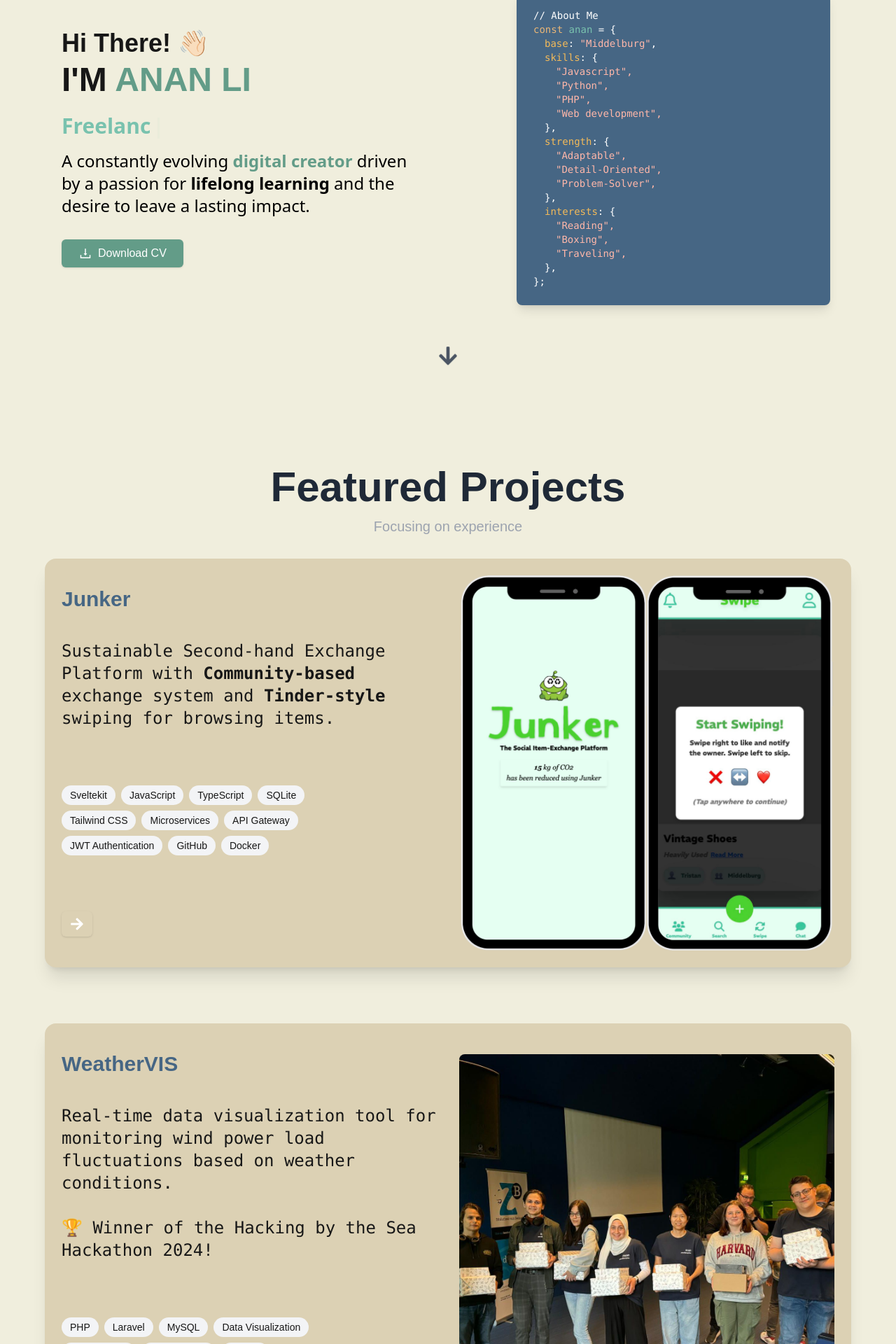
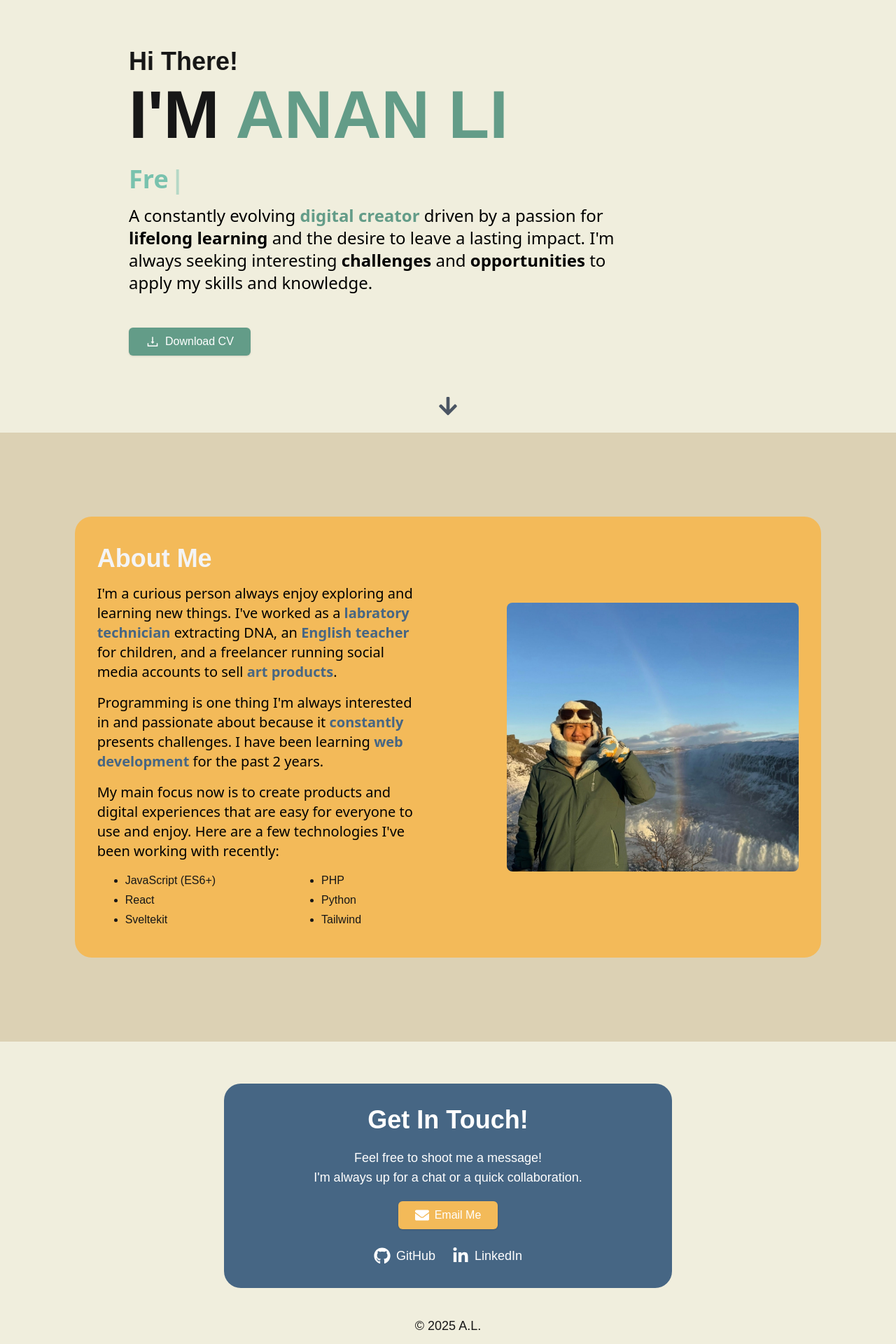
Before and after one commit to lixy09/my-website, a Next.js app: page / in a window 1280 px wide. Shown: the part 140-2060 px from the top of the page at 70% size. Built offline with nearby package versions, Linux system fonts and the light colour scheme.

Commit message:
updated about me

```diff
--- a/src/app/layout.js
+++ b/src/app/layout.js
@@ -1,6 +1,6 @@
 import "./globals.css";
-import NavBar from "@/components/navbar";
-import Footer from "@/components/footer";
+import NavBar from "@/components/Navbar";
+import Footer from "@/components/Footer";
 
 export const metadata = {
     title: "Anan | Portfolio",
@@ -10,8 +10,8 @@ export const metadata = {
 export default function RootLayout({ children }) {
     return (
         <html lang="en">
-            <NavBar />
             <body className='bg-cream'>
+                <NavBar />
                 {children}
                 <Footer />
             </body>
--- a/src/app/page.js
+++ b/src/app/page.js
@@ -1,8 +1,8 @@
 "use client";
 import Intro from "@/components/Intro";
-import Project from "@/components/Project";
 import { FaArrowDown } from "react-icons/fa";
 import Link from "next/link";
+import About from "@/components/About";
 
 export default function Home() {
     return (
@@ -11,7 +11,7 @@ export default function Home() {
 
             {/* Scroll Down Indicator */}
             <div className="flex justify-center py-4">
-                <Link href="#project">
+                <Link href="#about">
                     <FaArrowDown
                         size={30}
                         className="text-gray-600 hover:text-mint transition animate-bounce"
@@ -19,8 +19,8 @@ export default function Home() {
                 </Link>
             </div>
 
-            <div id="project">
-                <Project />
+            <div id="about">
+                <About />
             </div>
         </div>
     );
--- a/src/components/About.js
+++ b/src/components/About.js
@@ -1,45 +1,70 @@
 "use client";
+import Image from "next/image";
 
 export default function About() {
     return (
-        <div className="bg-navy text-white font-mono text-sm rounded-lg p-6 shadow-lg w-full max-w-md">
-            <p>// About Me</p>
-            <p>
-                <span className="text-dirt">const</span>{" "}
-                <span className="text-mint">anan</span> = &#123;
-            </p>
+        <div className="bg-tan w-full py-20 mb-5">
+            <div className="bg-geel rounded-3xl md:w-5/6 mx-auto my-10 px-6 md:px-8 py-6 md:py-10 flex flex-col md:flex-row items-center">
+                {/* Left Text Section */}
+                <div className="md:w-7/12 text-center md:text-left">
+                    <h1 className="text-3xl md:text-4xl font-bold text-gray-100">
+                        About Me
+                    </h1>
 
-            <p className="ml-4">
-                <span className="text-geel">base</span>:{" "}
-                <span className="text-salmon">"Middelburg"</span>,
-            </p>
+                    <p className="text-lg md:text-xl font-sans text-black mt-4 mb-4 md:w-4/5">
+                        I&apos;m a curious person always enjoy exploring and
+                        learning new things. I&apos;ve worked as a{" "}
+                        <span className="font-bold text-navy">
+                            labratory technician
+                        </span>{" "}
+                        extracting DNA, an{" "}
+                        <span className="font-bold text-navy">
+                            English teacher
+                        </span>{" "}
+                        for children, and a freelancer running social media
+                        accounts to sell{" "}
+                        <span className="font-bold text-navy">
+                            art products
+                        </span>
+                        .
+                    </p>
+                    <p className="text-lg md:text-xl font-sans text-black mt-4 mb-4 md:w-4/5">
+                        Programming is one thing I&apos;m always interested in
+                        and passionate about because it{" "}
+                        <span className="font-bold text-navy">constantly</span>{" "}
+                        presents challenges. I have been learning{" "}
+                        <span className="font-bold text-navy">
+                            web development
+                        </span>{" "}
+                        for the past 2 years.
+                    </p>
+                    <p className="text-lg md:text-xl font-sans text-black mt-4 mb-4 md:w-4/5">
+                        My main focus now is to create products and digital experiences
+                        that are easy for everyone to use and enjoy. Here are a
+                        few technologies I&apos;ve been working with recently:
+                    </p>
+                    <ul className="columns-2 list-disc pl-10 space-y-1 text-md">
+                        <li>JavaScript (ES6+)</li>
+                        <li>React</li>
+                        <li>Sveltekit</li>
+                        <li>PHP</li>
+                        <li>Python</li>
+                        <li>Tailwind</li>
+                    </ul>
+                </div>
 
-            <p className="ml-4">
-                <span className="text-geel">skills</span>: &#123;
-            </p>
-            <p className="ml-8 text-salmon">"Javascript",</p>
-            <p className="ml-8 text-salmon">"Python",</p>
-            <p className="ml-8 text-salmon">"PHP",</p>
-            <p className="ml-8 text-salmon">"Web development",</p>
-            <p className="ml-4">&#125;,</p>
-
-            <p className="ml-4">
-                <span className="text-geel">strength</span>: &#123;
-            </p>
-            <p className="ml-8 text-salmon">"Adaptable",</p>
-            <p className="ml-8 text-salmon">"Detail-Oriented",</p>
-            <p className="ml-8 text-salmon">"Problem-Solver",</p>
-            <p className="ml-4">&#125;,</p>
-
-            <p className="ml-4">
-                <span className="text-geel">interests</span>: &#123;
-            </p>
-            <p className="ml-8 text-salmon">"Reading",</p>
-            <p className="ml-8 text-salmon">"Boxing",</p>
-            <p className="ml-8 text-salmon">"Traveling",</p>
-            <p className="ml-4">&#125;,</p>
-
-            <p>&#125;;</p>
+                {/* Right Section - Image */}
+                <div className="md:w-5/12 flex justify-center mt-8 md:mt-0">
+                    <div className="relative w-full h-96">
+                        <Image
+                            src="/me.jpeg" // Replace with your image path
+                            alt="Your Name"
+                            fill // Makes the image fill the container
+                            className="rounded-lg object-cover" // Ensures the image covers the area
+                        />
+                    </div>
+                </div>
+            </div>
         </div>
     );
 }
--- a/src/components/Intro.js
+++ b/src/components/Intro.js
@@ -1,7 +1,6 @@
 "use client";
 import Type from "@/components/Type";
 import Link from "next/link";
-import About from "./About";
 import { AiOutlineDownload } from "react-icons/ai";
 
 export default function Intro() {
@@ -12,25 +11,16 @@ export default function Intro() {
             id="home"
             className="relative w-full mt-20 flex flex-col items-center justify-center"
         >
-            <div className="max-w-6xl w-full px-4 md:px-6 py-8 md:py-12 flex flex-col md:flex-row items-center">
-                {/* Left Text Section */}
-                <div className="md:w-7/12 text-center md:text-left">
+            <div className="max-w-6xl md:w-3/4 px-4 md:px-6 py-8 md:py-12 mt-20 flex flex-col items-start text-left">
                 <h1 className="text-3xl md:text-4xl font-bold">
-                        Hi There!{" "}
-                        <span
-                            role="img"
-                            aria-label="wave"
-                            className="inline-block"
-                        >
-                            👋🏻
-                        </span>
+                    Hi There!
                 </h1>
 
-                    <h1 className="text-4xl md:text-5xl font-extrabold mt-2">
+                <h1 className="text-6xl md:text-8xl font-extrabold mt-2">
                     I&apos;M <span className="text-leave">ANAN LI</span>
                 </h1>
 
-                    <div className="mt-4 md:mt-6 text-2xl md:text-3xl font-sans font-bold text-mint">
+                <div className="mt-4 md:mt-6 text-3xl md:text-4xl font-sans font-bold text-mint">
                     <Type />
                 </div>
 
@@ -40,8 +30,9 @@ export default function Intro() {
                         digital creator
                     </span>{" "}
                     driven by a passion for{" "}
-                        <span className="font-bold">lifelong learning</span> and
-                        the desire to leave a lasting impact.
+                    <span className="font-bold">lifelong learning</span> and the
+                    desire to leave a lasting impact. I&apos;m always seeking interesting <span className="font-bold">challenges</span> and
+                    <span className="font-bold"> opportunities</span> to apply my skills and knowledge.
                 </p>
 
                 {/* Download Button */}
@@ -75,12 +66,6 @@ export default function Intro() {
                     </Link>
                 </div>
             </div>
-
-                {/* Right Section */}
-                <div className="md:w-5/12 flex justify-center mt-8 md:mt-0">
-                    <About />
-                </div>
-            </div>
         </section>
     );
 }
--- a/src/components/Project.js
+++ b/src/components/Project.js
@@ -1,30 +1,15 @@
-import ProjectCard from "@/components/projectCard";
-
-export default function Project() {
-    return (
-        <div className="flex flex-col min-h-screen mt-20 pt-10 px-4 md:px-8">
-            {/* Page Title */}
-            <h1 className="text-4xl md:text-6xl font-bold text-center mb-3 text-gray-800">
-                Featured Projects
-            </h1>
-            <p className="text-lg md:text-xl font-italic text-center text-gray-400 mb-8">
-                Focusing on experience
-            </p>
-
-            {/* Project Card - Junker */}
-            <div className="flex justify-center mb-10 md:mb-20">
-                <ProjectCard
-                    title="Junker"
-                    subtitle={
+export const projects = [
+    {
+        title: "Junker",
+        subtitle: (
             <>
-                            Sustainable Second-hand Exchange Platform with{" "}
-                            <span className="font-bold">Community-based</span>{" "}
-                            exchange system and{" "}
-                            <span className="font-bold">Tinder-style</span>{" "}
-                            swiping for browsing items.
+                Second-hand Items Exchange Platform with{" "}
+                <span className="font-bold">Community-based</span> exchange
+                system and <span className="font-bold">Tinder-style</span>{" "}
+                swiping for browsing items. Aiming to <span className="font-bold">reduce waste</span> and CO2 emissions.
             </>
-                    }
-                    tags={[
+        ),
+        tags: [
             "Sveltekit",
             "JavaScript",
             "TypeScript",
@@ -35,31 +20,27 @@ export default function Project() {
             "JWT Authentication",
             "GitHub",
             "Docker",
-                    ]}
-                    projectLink={
-                        "https://github.com/HZ-HBOICT-Y2-2425/uvc-project-frontend-team-9-junker"
-                    }
-                    imageSrc="/junker.png"
-                    imageAlt="Junker Mockup"
-                    aspectRatio="square"
-                />
-            </div>
-
-            {/* Project Card - WeatherVIS */}
-            <div className="flex justify-center mb-10 md:mb-20">
-                <ProjectCard
-                    title="WeatherVIS"
-                    subtitle={
+        ],
+        projectLink:
+            "https://github.com/HZ-HBOICT-Y2-2425/uvc-project-frontend-team-9-junker",
+        imageSrc: "/junker.png",
+        imageAlt: "Junker Mockup",
+        aspectRatio: "square",
+    },
+    {
+        title: "WeatherVIS",
+        subtitle: (
             <>
-                            Real-time data visualization tool for monitoring
-                            wind power load fluctuations based on weather
-                            conditions.
+                Real-time data visualization tool for monitoring{" "}
+                <span className="font-bold">wind power</span> load fluctuations
+                based on weather conditions.
                 <br />
                 <br />
-                            🏆 Winner of the Hacking by the Sea Hackathon 2024!
+                🏆 <span className="font-bold">Winner</span> of the Hacking by
+                the Sea Hackathon 2024!
             </>
-                    }
-                    tags={[
+        ),
+        tags: [
             "PHP",
             "Laravel",
             "MySQL",
@@ -67,28 +48,24 @@ export default function Project() {
             "GIS Mapping",
             "Tailwind CSS",
             "GitHub",
-                    ]}
-                    projectLink={"https://github.com/itsMiniscule/WeatherVIS"}
-                    imageSrc="/weathervis.jpeg"
-                    imageAlt="Weather Mockup"
-                    aspectRatio="square"
-                />
-            </div>
-
-            {/* Project Card - Gemba */}
-            <div className="flex justify-center mb-10 md:mb-20">
-                <ProjectCard
-                    title="Outokumpu Gemba Walk"
-                    subtitle={
+        ],
+        projectLink: "https://github.com/itsMiniscule/WeatherVIS",
+        imageSrc: "/weathervis.jpeg",
+        imageAlt: "Weather Mockup",
+        aspectRatio: "square",
+    },
+    {
+        title: "Outokumpu Gemba Walk",
+        subtitle: (
             <>
                 Customized website to improve the{" "}
-                            <span className="font-bold">efficiency</span> of
-                            Gemba walks within Outokumpu, replacing manual
-                            Excel-based documentation with a user-friendly{" "}
+                <span className="font-bold">efficiency</span> of Gemba walks
+                within Outokumpu, replacing manual Excel-based documentation
+                with a user-friendly{" "}
                 <span className="font-bold">digital solution</span>.
             </>
-                    }
-                    tags={[
+        ),
+        tags: [
             "PHP",
             "Laravel",
             "MySQL",
@@ -97,45 +74,26 @@ export default function Project() {
             "Heroku",
             "GitHub",
             "Docker",
-                    ]}
-                    projectLink={"https://github.com/HZ-ICT-2324/fpr-team05"}
-                    imageSrc="/gemba1.png"
-                    imageAlt="Gemba Mockup"
-                    aspectRatio="square"
-                />
-            </div>
-
-            {/* Project Card - Tetra */}
-            <div className="flex justify-center">
-                <ProjectCard
-                    title="Tetra's Adventure"
-                    subtitle={
+        ],
+        projectLink: "https://github.com/HZ-ICT-2324/fpr-team05",
+        imageSrc: "/gemba1.png",
+        imageAlt: "Gemba Mockup",
+        aspectRatio: "square",
+    },
+    {
+        title: "Tetra's Adventure",
+        subtitle: (
             <>
                 Engaging and Educational game for children to learn{" "}
-                            <span className="font-bold">
-                                fundamental programming
-                            </span>{" "}
+                <span className="font-bold">fundamental programming</span>{" "}
                 concepts. Involved game designing and{" "}
-                            <span className="font-bold">
-                                object-oriented programming
-                            </span>
-                            .
+                <span className="font-bold">object-oriented programming</span>.
             </>
-                    }
-                    tags={[
-                        "HTML5",
-                        "TypeScript",
-                        "JavaScript",
-                        "CSS3",
-                        "GitHub",
-                        "Canvas",
-                    ]}
-                    projectLink={"https://github.com/HZ-ICT-2324/oop-team02"}
-                    imageSrc="/Tetra's-Adventure.png"
-                    imageAlt="Tetra Mockup"
-                    aspectRatio="video"
-                />
-            </div>
-        </div>
-    );
-}
+        ),
+        tags: ["HTML5", "TypeScript", "JavaScript", "CSS3", "GitHub", "Canvas"],
+        projectLink: "https://github.com/HZ-ICT-2324/oop-team02",
+        imageSrc: "/Tetra's-Adventure.png",
+        imageAlt: "Tetra Mockup",
+        aspectRatio: "video",
+    },
+];
--- a/src/components/footer.js
+++ b/src/components/footer.js
@@ -1,43 +1,53 @@
-import { FaLinkedinIn, FaEnvelope } from "react-icons/fa";
-import { AiFillGithub } from "react-icons/ai";
+import Link from "next/link";
+import { FaLinkedinIn, FaEnvelope, FaGithub } from "react-icons/fa";
 
 export default function Footer() {
     return (
-        <div className="flex flex-col items-center text-center py-6">
-            <h1 className="text-2xl font-bold text-leave">
-                CONTACT ME
+        <div className="flex flex-col items-center justify-center">
+            <div className="max-w-6xl w-1/2 mx-auto bg-navy text-white rounded-3xl px-4 md:px-8 py-8 flex flex-col items-center text-center my-10">
+                <h1 className="text-3xl sm:text-4xl font-bold  mb-5">
+                    Get In Touch!
                 </h1>
-            <p className="text-lg">Feel free to reach out!</p>
-            <ul className="flex gap-6 m-2">
-                <li className="social-icons">
+                <p className="text-base sm:text-lg mb-5">
+                    Feel free to shoot me a message! <br />
+                    I&apos;m always up for a chat or a quick collaboration.
+                </p>
+                {/* Email Button */}
+                <Link href="mailto:li0047@hz.nl">
+                <button className="flex items-center gap-2 bg-geel text-white px-6 py-2 rounded-md shadow hover:bg-mint transition mb-6">
+                    <FaEnvelope size={20} />
+                    Email Me
+                </button>
+                </Link>
+
+                {/* Social Icons */}
+                <ul className="flex gap-6">
+                    <li>
                         <a
                             href="https://github.com/lixy09"
                             target="_blank"
                             rel="noreferrer"
-                        className="text-2xl text-gray-700 hover:text-black transition"
+                            className="flex items-center gap-2  hover:text-mint transition"
                         >
-                        <AiFillGithub />
+                            <FaGithub className="text-2xl" />
+                            <span className="text-lg">GitHub</span>
                         </a>
                     </li>
-                <li className="social-icons">
-                    <a
-                        href="mailto:li0047@hz.nl"
-                        className="text-2xl text-gray-700 hover:text-black transition"
-                    >
-                        <FaEnvelope />
-                    </a>
-                </li>
-                <li className="social-icons">
+                    <li>
                         <a
                             href="https://www.linkedin.com/in/anan-li-3527b62b6/"
                             target="_blank"
                             rel="noreferrer"
-                        className="text-2xl text-gray-700 hover:text-black transition"
+                            className="flex items-center gap-2 hover:text-mint transition"
                         >
-                        <FaLinkedinIn />
+                            <FaLinkedinIn className="text-2xl" />
+                            <span className="text-lg">LinkedIn</span>
                         </a>
                     </li>
                 </ul>
             </div>
+            {/* Copyright */}
+            <p className="text-base sm:text-lg font-light mb-5">© 2025 A.L.</p>
+        </div>
     );
 }
--- a/src/components/navbar.js
+++ b/src/components/navbar.js
@@ -5,7 +5,6 @@ import Image from "next/image";
 import Link from "next/link";
 import logo from "@/app/favicon.ico";
 import { AiOutlineHome, AiOutlineFundProjectionScreen } from "react-icons/ai";
-import { CgFileDocument } from "react-icons/cg";
 
 export default function NavBar() {
     const [navOpen, setNavOpen] = useState(false);
--- a/src/components/projectCard.js
+++ b/src/components/projectCard.js
@@ -1,6 +1,6 @@
 import Image from "next/image";
 import Link from "next/link";
-import { FaArrowRight } from "react-icons/fa";
+import { FaGithub } from "react-icons/fa";
 
 export default function ProjectCard({
     title,
@@ -35,11 +35,11 @@ export default function ProjectCard({
 
                         <h3 className="mt-10 text-2xl font-mono">{subtitle}</h3>
 
-                        <div className="md:w-3/4 flex flex-wrap gap-2 mt-20">
+                        <div className="md:w-3/4 flex flex-wrap gap-3 mt-20">
                             {tags.map((tag) => (
                                 <span
                                     key={tag}
-                                    className="px-3 py-1 text-sm bg-gray-100 rounded-2xl"
+                                    className="px-3 py-1 text-sm bg-gray-200 rounded-2xl"
                                 >
                                     {tag}
                                 </span>
@@ -48,8 +48,8 @@ export default function ProjectCard({
 
                         {/* View Project Button */}
                         <div className="mt-20">
-                            <button className="flex items-center gap-2 text-white px-3 py-2 rounded-md shadow hover:bg-navy transition">
-                                <FaArrowRight size={20} />
+                            <button className="flex items-center gap-2 text-navy px-3 py-2 rounded-md shadow hover:bg-white transition">
+                                <FaGithub size={20} />
                             </button>
                         </div>
                     </div>
```
Also changed, not shown: src/app/experience/page.js (deleted, +0 -9 lines), src/app/project/page.js (+99 -3 lines), public/me.jpeg (added), 1 other file (tests, documents, lock files or other folders). Lines whose indentation alone changed are shown as unchanged.
